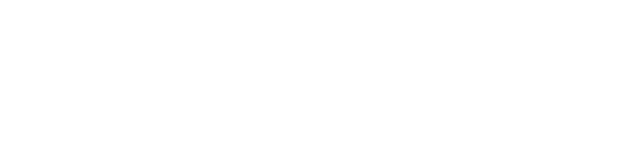
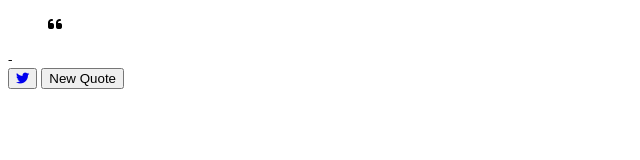
Before and after one commit to junaidshaikh-js/random-quote-machine, a plain HTML site: page index.html in a window 1280 px wide. Shown: the whole page, without its empty margins (0-640 px from the left). Drawn offline with nearby package versions, Linux system fonts and the light colour scheme.

Commit message:
update html

```diff
--- a/index.html
+++ b/index.html
@@ -8,11 +8,38 @@
     <script src="https://ajax.googleapis.com/ajax/libs/jquery/3.5.1/jquery.min.js"></script>
     <script src="https://cdn.jsdelivr.net/jquery.color-animation/1/mainfile"></script>
 
+    <!-- fontawesome -->
+    <script
+      src="https://kit.fontawesome.com/482053182b.js"
+      crossorigin="anonymous"
+    ></script>
+
+    <!-- google fonts -->
+    <link rel="preconnect" href="https://fonts.gstatic.com" crossorigin />
     <!-- style sheet -->
     <link rel="stylesheet" href="./css/index.css" />
     <title>Random Quote Machine</title>
   </head>
   <body>
+    <!-- Random Quote Machine -->
+    <div class="quote-box-wrapper">
+      <section id="quote-box">
+        <div id="quote-box__text">
+          <blockquote>
+            <i class="fas fa-quote-left"></i>
+            <span id="text"> </span>
+          </blockquote>
+          <small>- <span id="author"></span></small>
+        </div>
+
+        <div id="quote-box__buttons">
+          <button>
+            <a href="#" title="Tweet Quote!"><i class="fab fa-twitter"></i></a>
+          </button>
+          <button id="new-quote">New Quote</button>
+        </div>
+      </section>
+    </div>
     <!-- JavaScript -->
     <script src="./js/index.js"></script>
   </body>
```
